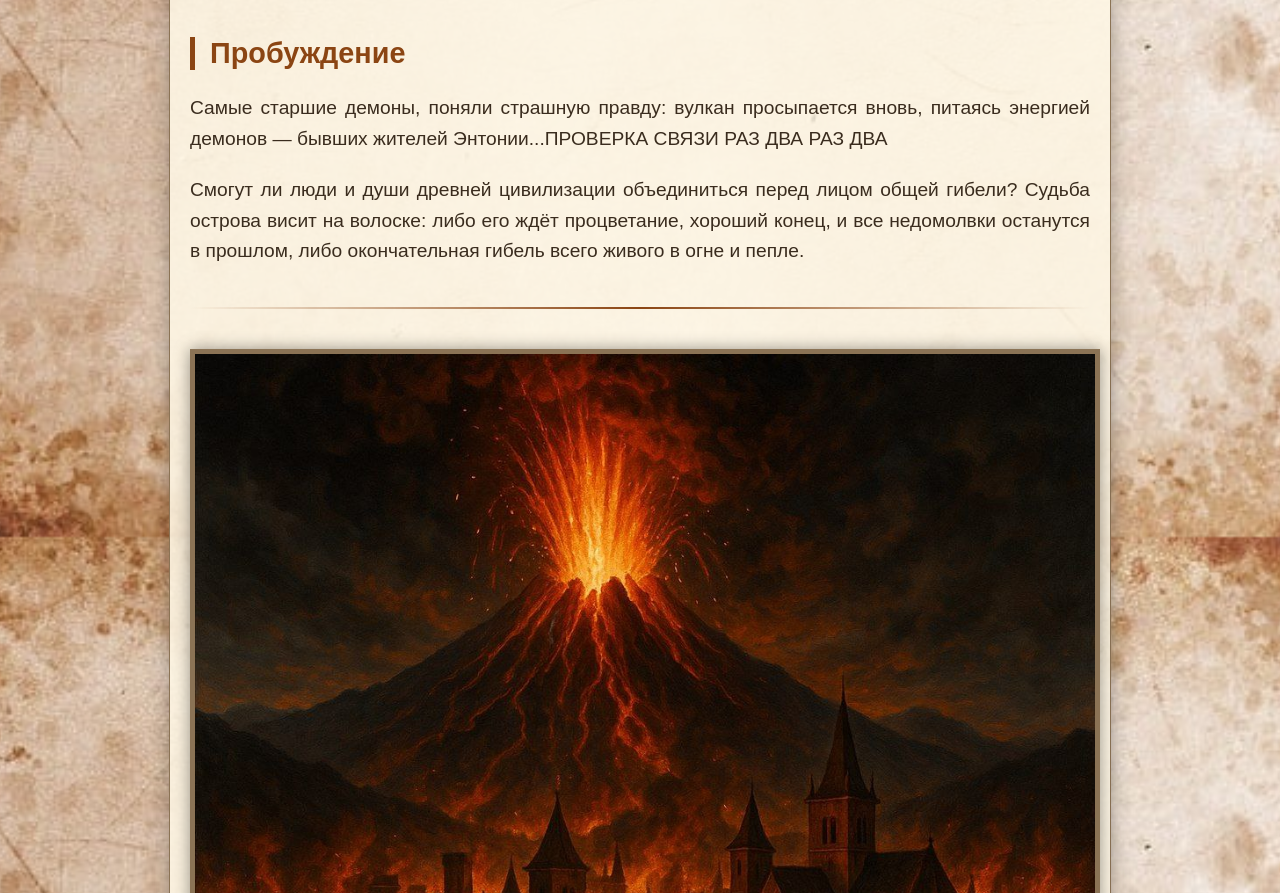
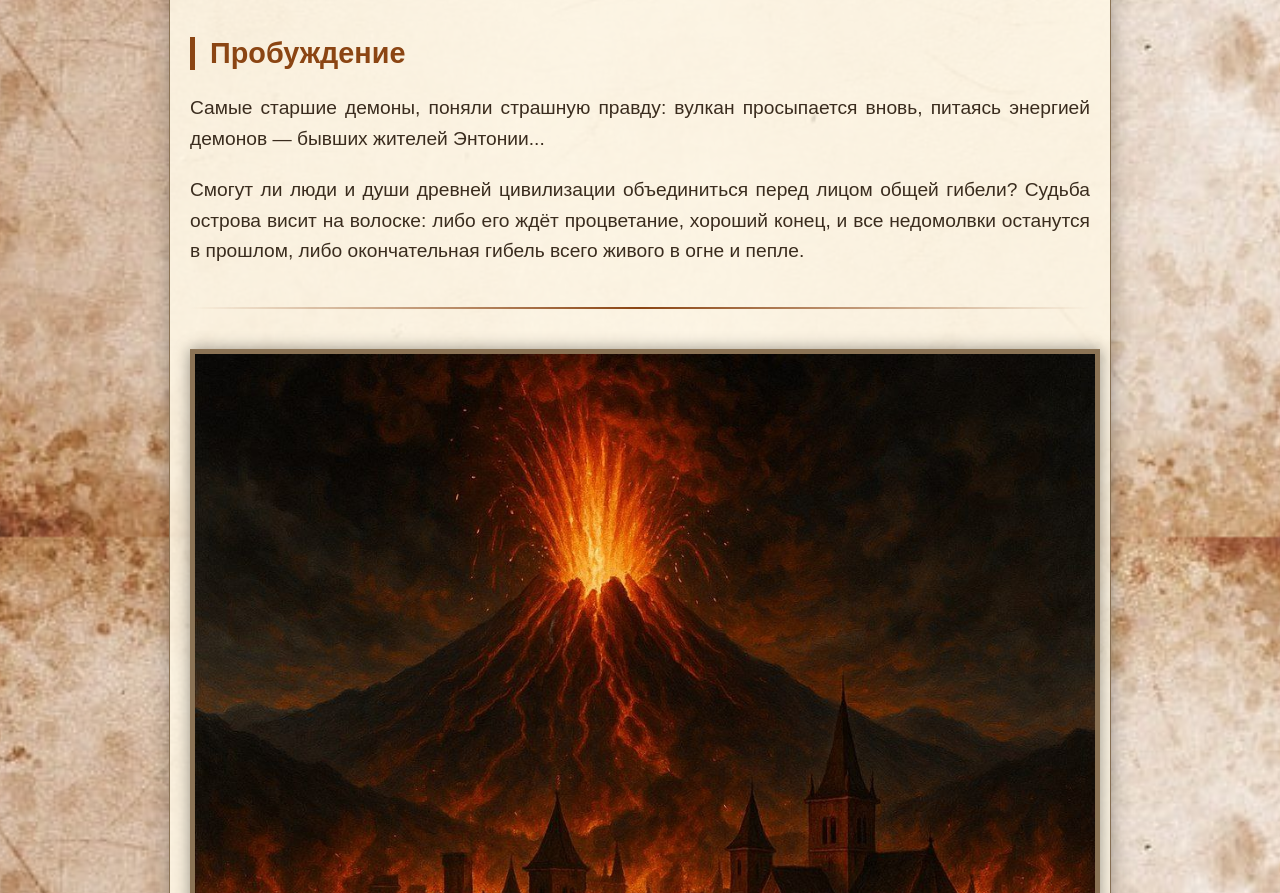
Before and after one commit to poqft/my-site, a plain HTML site: page index.html in a window 1280 px wide. Shown: the part 1863-2756 px from the top of the page. Drawn offline with Linux system fonts and the light colour scheme.

Commit message:
index.html

```diff
--- a/index.html
+++ b/index.html
@@ -120,7 +120,7 @@
 
         <h2>Пробуждение</h2>
 
-        <p>Самые старшие демоны, поняли страшную правду: вулкан просыпается вновь, питаясь энергией демонов — бывших жителей Энтонии...ПРОВЕРКА СВЯЗИ РАЗ ДВА РАЗ ДВА </p>
+        <p>Самые старшие демоны, поняли страшную правду: вулкан просыпается вновь, питаясь энергией демонов — бывших жителей Энтонии...</p>
 
         <p>Смогут ли люди и души древней цивилизации объединиться перед лицом общей гибели? Судьба острова висит на волоске: либо его ждёт процветание, хороший конец, и все недомолвки останутся в прошлом, либо окончательная гибель всего живого в огне и пепле.</p>
 
```
